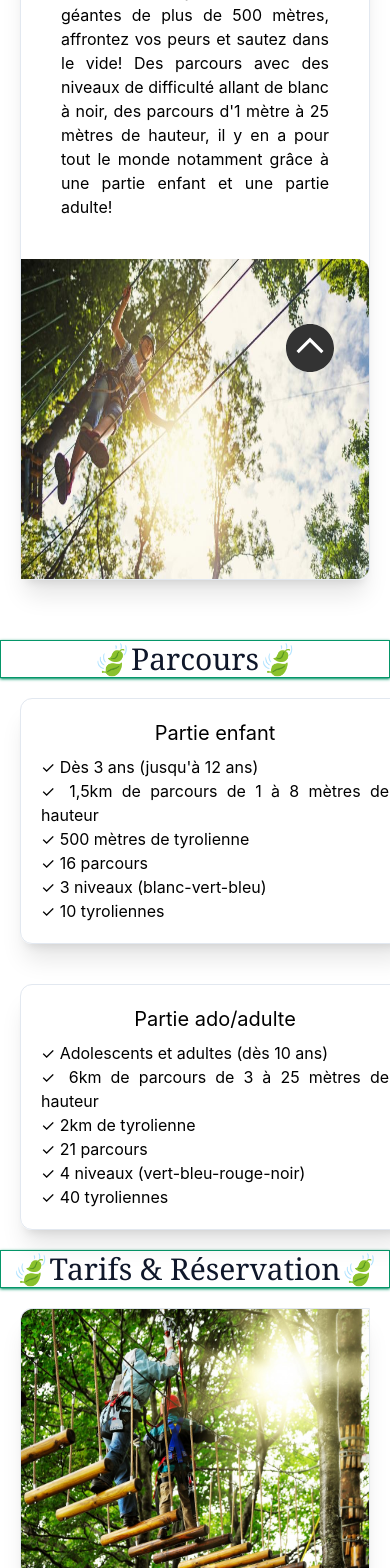
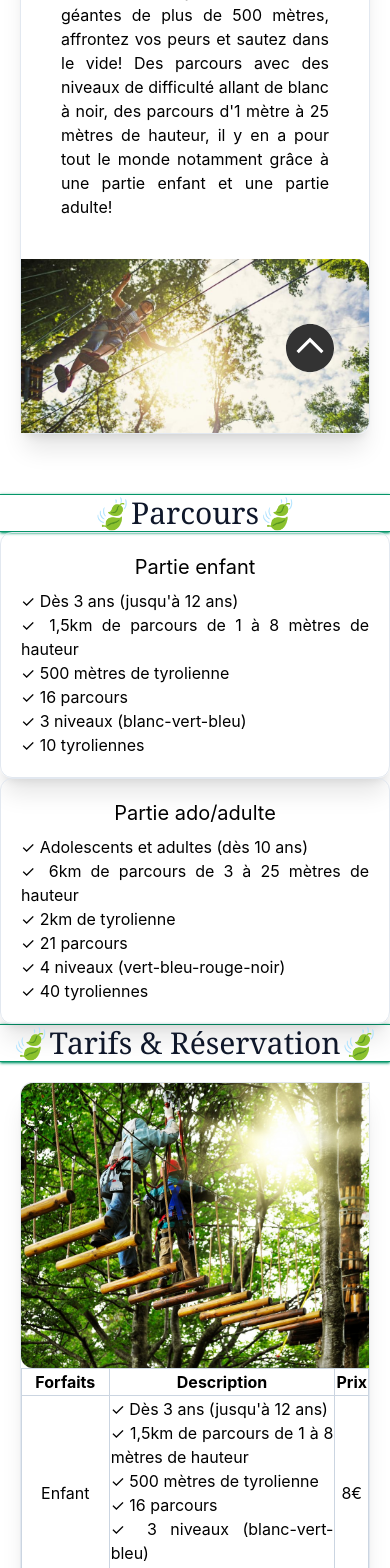
Before and after one commit to HM22-code/Static-web-page-showcase, a React (Create React App) app: page / in a window 390 px wide. Shown: the part 432-2000 px from the top of the page. Built offline with nearby package versions, Linux system fonts and the light colour scheme.

Commit message:
Fix responsive design

```diff
--- a/src/components/Body.jsx
+++ b/src/components/Body.jsx
@@ -25,21 +25,23 @@ function Body() {
 							adulte!
 						</p>
 					</div>
+					<div>
 						<img
-						className="w-px-100 h-80 rounded-r-xl"
+							className="h-full w-full rounded-r-xl object-cover"
 							loading="lazy"
 							src="./assets/img/home.jpg"
 							alt="Home"
 						/>
 					</div>
+				</div>
 			</section>
 			<section id="Parcours">
 				<div className="">
-					<h1 className="border border-emerald-600 font-serif text-3xl text-slate-900 shadow shadow-emerald-600 dark:text-white">
+					<h1 className="border-y border-emerald-600 font-serif text-3xl text-slate-900 shadow shadow-emerald-600 dark:text-white">
 						🍃Parcours🍃
 					</h1>
 					<div className="flex flex-col justify-evenly md:flex-row">
-						<div className="m-5 h-full w-full rounded-xl border border-slate-200 p-5 shadow-xl dark:bg-slate-800 dark:shadow-slate-800">
+						<div className="h-full w-full rounded-xl border border-slate-200 p-5 shadow-xl dark:bg-slate-800 dark:shadow-slate-800 md:m-5">
 							<h3 className="pb-2 text-xl dark:text-white">
 								Partie enfant
 							</h3>
@@ -62,7 +64,7 @@ function Body() {
 								✓ 10 tyroliennes
 							</p>
 						</div>
-						<div className="m-5 h-full w-full rounded-xl border border-slate-200 p-5 shadow-xl dark:bg-slate-800 dark:shadow-slate-800">
+						<div className="h-full w-full rounded-xl border border-slate-200 p-5 shadow-xl dark:bg-slate-800 dark:shadow-slate-800 md:m-5">
 							<h3 className="pb-2 text-xl dark:text-white">
 								Partie ado/adulte
 							</h3>
@@ -90,16 +92,19 @@ function Body() {
 			</section>
 			<section id="Tarifs">
 				<div className="">
-					<h1 className="border border-emerald-600 font-serif text-3xl text-slate-900 shadow shadow-emerald-600 dark:text-white">
+					<h1 className="border-y border-emerald-600 font-serif text-3xl text-slate-900 shadow shadow-emerald-600 dark:text-white">
 						🍃Tarifs & Réservation🍃
 					</h1>
 					<div className="m-5 flex flex-col rounded-l-xl border border-slate-200 shadow-xl dark:bg-slate-800 dark:shadow-slate-800 md:flex-row">
+						<div>
 							<img
-							className="w-px-100 h-80 rounded-l-xl"
+								className="h-full w-full rounded-l-xl object-cover"
 								loading="lazy"
 								src="./assets/img/parkour.jpg"
 								alt="Parkour"
 							/>
+						</div>
+						<div className="">
 							<table className="h-full w-full border border-slate-300">
 								<tr className="border border-slate-300">
 									<th className="border border-slate-300 dark:text-white">
@@ -121,8 +126,8 @@ function Body() {
 											✓ Dès 3 ans (jusqu'à 12 ans)
 										</p>
 										<p className="text-justify text-base dark:text-white">
-										✓ 1,5km de parcours de 1 à 8 mètres de
-										hauteur
+											✓ 1,5km de parcours de 1 à 8 mètres
+											de hauteur
 										</p>
 										<p className="text-justify text-base dark:text-white">
 											✓ 500 mètres de tyrolienne
@@ -147,11 +152,12 @@ function Body() {
 									</td>
 									<td className="border border-slate-300">
 										<p className="text-justify text-base dark:text-white">
-										✓ Adolescents et adultes (dès 10 ans)
+											✓ Adolescents et adultes (dès 10
+											ans)
 										</p>
 										<p className="text-justify text-base dark:text-white">
-										✓ 6km de parcours de 3 à 25 mètres de
-										hauteur
+											✓ 6km de parcours de 3 à 25 mètres
+											de hauteur
 										</p>
 										<p className="text-justify text-base dark:text-white">
 											✓ 2km de tyrolienne
@@ -173,10 +179,11 @@ function Body() {
 							</table>
 						</div>
 					</div>
+				</div>
 			</section>
 			<section id="Horaires">
 				<div className="">
-					<h1 className="border border-emerald-600 font-serif text-3xl text-slate-900 shadow shadow-emerald-600 dark:text-white">
+					<h1 className="border-y border-emerald-600 font-serif text-3xl text-slate-900 shadow shadow-emerald-600 dark:text-white">
 						🍃Horaires🍃
 					</h1>
 
@@ -197,7 +204,7 @@ function Body() {
 			</section>
 			<section id="Contact">
 				<div className="">
-					<h1 className="border border-emerald-600 font-serif text-3xl text-slate-900 shadow shadow-emerald-600 dark:text-white">
+					<h1 className="border-y border-emerald-600 font-serif text-3xl text-slate-900 shadow shadow-emerald-600 dark:text-white">
 						🍃Contact🍃
 					</h1>
 					<div className="m-5 flex flex-col rounded-xl border border-slate-200 shadow-xl dark:bg-slate-800 dark:shadow-slate-800 md:flex-row">
```
Lines whose indentation alone changed are shown as unchanged.
